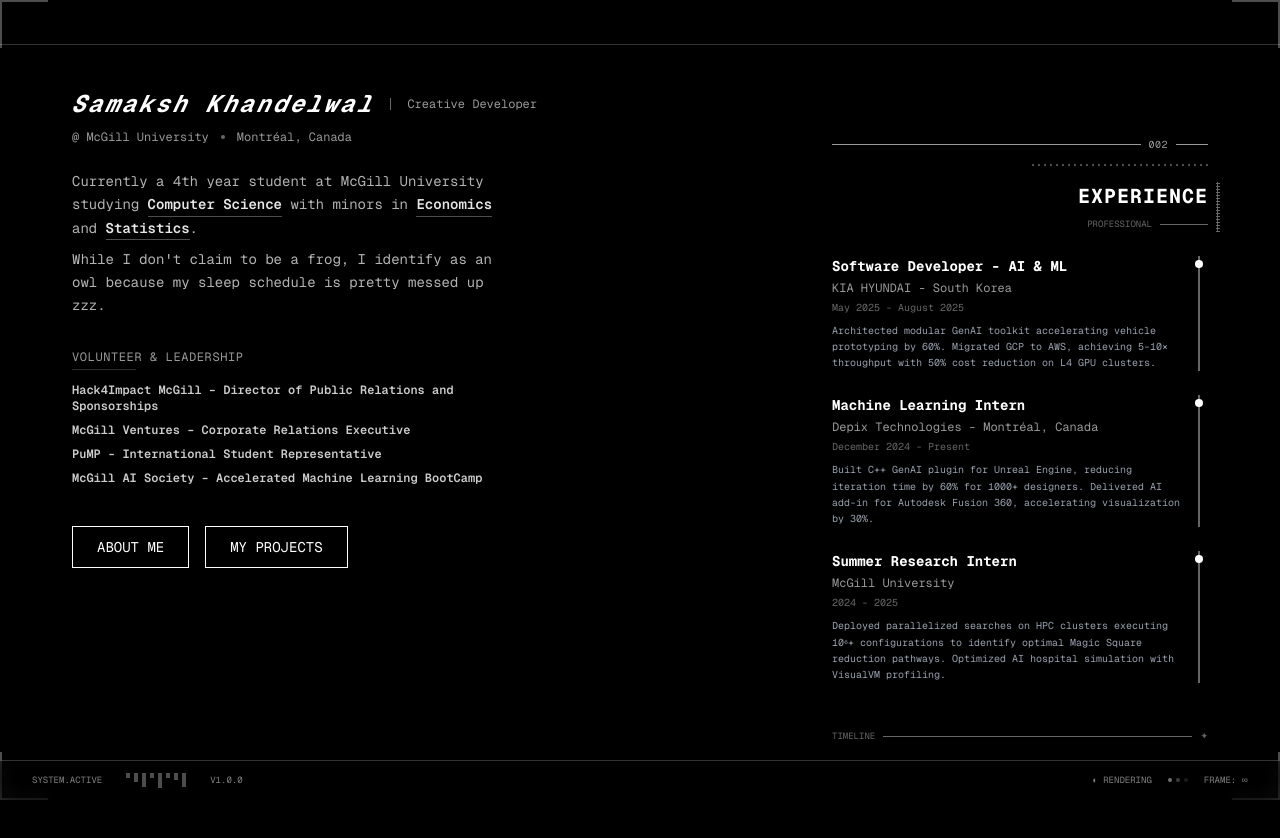
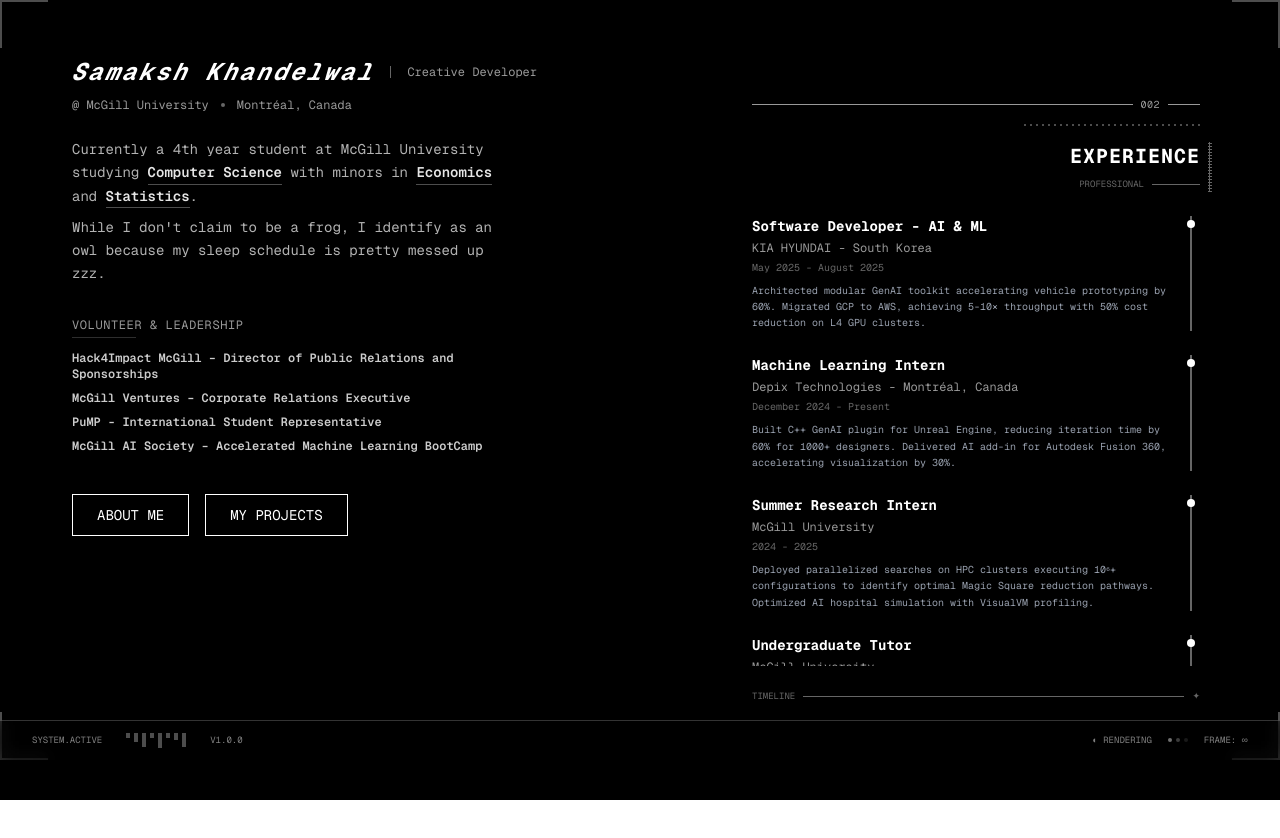
Before and after one commit to k4ysam/Sam2025, a Next.js app in the folder my-app/: page / in a window 1280 px wide. After the commit the page ends 800 px from the top, so only its background shows below. Built offline with nearby package versions, Linux system fonts and the light colour scheme.

Commit message:
changes to layout, compare with original commit at end of tabs

```diff
--- a/my-app/components/ui/hero-ascii.tsx
+++ b/my-app/components/ui/hero-ascii.tsx
@@ -154,18 +154,9 @@ export default function Home() {
       {/* Mobile stars background */}
       <div className="absolute inset-0 w-full h-full lg:hidden stars-bg"></div>
 
-      {/* Dither effect above header */}
-      {/* <div className="absolute top-0 left-0 right-0 h-2 lg:h-3 dither-pattern opacity-30 z-20"></div> */}
-
-      {/* Top Header */}
-      <div className="absolute left-0 right-0 z-20 border-b border-white/20 top-2 lg:top-3">
-        <div className="container mx-auto px-4 lg:px-8 py-3 lg:py-4">
-        </div>
-      </div>
-
       {/* Vertical Carousel - Center Top - Toggleable */}
       <div
-        className="absolute top-20 lg:top-24 left-1/2 -translate-x-1/2 z-30 overflow-hidden"
+        className="absolute top-12 lg:top-16 left-1/2 -translate-x-1/2 z-30 overflow-hidden"
         style={{ width: '320px' }}
       >
         <div
@@ -181,12 +172,12 @@ export default function Home() {
             orientation="vertical"
             className="max-h-96 w-80 mx-auto"
           >
-            <div className="flex gap-4">
-              <Carousel.Control className="flex flex-col justify-center gap-2">
-                <Carousel.PrevTrigger className="px-2 py-3 bg-white/10 hover:bg-white/20 border border-white/30 hover:border-white/50 rounded-lg transition-all duration-200 text-white font-mono">
+            <div className="flex gap-1.5">
+              <Carousel.Control className="flex flex-col justify-center gap-1">
+                <Carousel.PrevTrigger className="px-2 py-2 hover:opacity-70 transition-opacity text-white font-mono">
                   ↑
                 </Carousel.PrevTrigger>
-                <Carousel.NextTrigger className="px-2 py-3 bg-white/10 hover:bg-white/20 border border-white/30 hover:border-white/50 rounded-lg transition-all duration-200 text-white font-mono">
+                <Carousel.NextTrigger className="px-2 py-2 hover:opacity-70 transition-opacity text-white font-mono">
                   ↓
                 </Carousel.NextTrigger>
               </Carousel.Control>
@@ -201,13 +192,19 @@ export default function Home() {
                   </Carousel.Item>
                 ))}
               </Carousel.ItemGroup>
-              <Carousel.IndicatorGroup className="flex flex-col justify-center items-center gap-2">
+              <Carousel.IndicatorGroup className="flex flex-col justify-center items-center gap-0.5">
                 {Array.from({ length: 4 }, (_, i) => (
                   <Carousel.Indicator
                     key={i}
                     index={i}
-                    className="w-2 h-8 rounded-full bg-white/30 data-[current]:bg-white transition-colors cursor-pointer hover:bg-white/50"
-                  />
+                    className="w-4 h-6 rounded overflow-hidden opacity-50 data-[current]:opacity-100 data-[current]:ring-1 data-[current]:ring-white transition-all cursor-pointer hover:opacity-75"
+                  >
+                    <img
+                      src={`https://picsum.photos/seed/${i + 20}/300/400`}
+                      alt={`Thumbnail ${i + 1}`}
+                      className="w-full h-full object-cover"
+                    />
+                  </Carousel.Indicator>
                 ))}
               </Carousel.IndicatorGroup>
             </div>
@@ -217,7 +214,7 @@ export default function Home() {
 
       {/* Project List - Center Top - Toggleable */}
       <div
-        className="absolute top-20 lg:top-24 left-1/2 -translate-x-1/2 z-30 overflow-hidden"
+        className="absolute top-12 lg:top-16 left-1/2 -translate-x-1/2 z-30 overflow-hidden"
         style={{ width: '280px', maxWidth: '85vw' }}
       >
         <div
@@ -257,8 +254,8 @@ export default function Home() {
       <div className="absolute left-0 w-8 h-8 lg:w-12 lg:h-12 border-b-2 border-l-2 border-white/30 z-20" style={{ bottom: '5vh' }}></div>
       <div className="absolute right-0 w-8 h-8 lg:w-12 lg:h-12 border-b-2 border-r-2 border-white/30 z-20" style={{ bottom: '5vh' }}></div>
 
-      {/* Name and Info Section - Right under header */}
-      <div className="absolute top-0 left-0 right-0 z-20 pt-16 lg:pt-20">
+      {/* Name and Info Section */}
+      <div className="absolute top-0 left-0 right-0 z-20 pt-8 lg:pt-12">
         <div className="pl-10 lg:pl-18 pt-2">
           <div className="mb-4 lg:mb-5">
             <div className="flex flex-col lg:flex-row lg:items-center gap-2 lg:gap-4 mb-2">
@@ -440,9 +437,9 @@ export default function Home() {
       </div>
 
       {/* Content Section - Experience on the right */}
-      <div className="relative z-10 flex min-h-screen items-center justify-end pt-16 lg:pt-0" style={{ marginTop: '5vh' }}>
+      <div className="relative z-10 flex min-h-screen items-center justify-end pt-16 lg:pt-0" style={{ marginTop: '0', paddingRight: '80px' }}>
         {/* Right side - Job Experience Section */}
-        <div className="hidden lg:block max-w-md relative pr-18">
+        <div className="hidden lg:block max-w-md relative">
           {/* Top decorative line */}
           <div className="flex items-center gap-2 mb-3 opacity-60">
             <div className="flex-1 h-px bg-white"></div>
@@ -470,8 +467,8 @@ export default function Home() {
           </div>
 
           {/* Job Experience Items - Clean Timeline Style */}
-          <div className="max-h-[450px] overflow-y-auto pr-2 scrollbar-thin scrollbar-thumb-white/20 scrollbar-track-transparent">
-            <div className="space-y-6">
+          <div className="max-h-[450px] overflow-y-scroll scrollbar-thin">
+            <div className="space-y-6 pr-2">
               {/* Job 1 */}
               <div className="relative pr-4 border-r-2 border-white/40 hover:border-white/70 transition-colors duration-300">
                 <div className="absolute -right-[5px] top-1 w-2 h-2 bg-white rounded-full"></div>
@@ -848,28 +845,34 @@ export default function Home() {
           opacity: 0.3;
         }
 
-        /* Custom scrollbar styling */
+        /* Custom scrollbar styling - permanently visible */
         .scrollbar-thin::-webkit-scrollbar {
           width: 4px;
         }
 
         .scrollbar-thin::-webkit-scrollbar-track {
-          background: transparent;
+          background: rgba(255, 255, 255, 0.15);
+          border-radius: 2px;
         }
 
         .scrollbar-thin::-webkit-scrollbar-thumb {
-          background: rgba(255, 255, 255, 0.2);
+          background: rgba(255, 255, 255, 0.5);
           border-radius: 2px;
         }
 
         .scrollbar-thin::-webkit-scrollbar-thumb:hover {
-          background: rgba(255, 255, 255, 0.3);
+          background: rgba(255, 255, 255, 0.7);
         }
 
         /* Firefox scrollbar */
         .scrollbar-thin {
           scrollbar-width: thin;
-          scrollbar-color: rgba(255, 255, 255, 0.2) transparent;
+          scrollbar-color: rgba(255, 255, 255, 0.5) rgba(255, 255, 255, 0.15);
+        }
+
+        /* Ensure scroll container captures all scroll events */
+        .scrollbar-thin {
+          overscroll-behavior: contain;
         }
       `}</style>
     </main>
```
